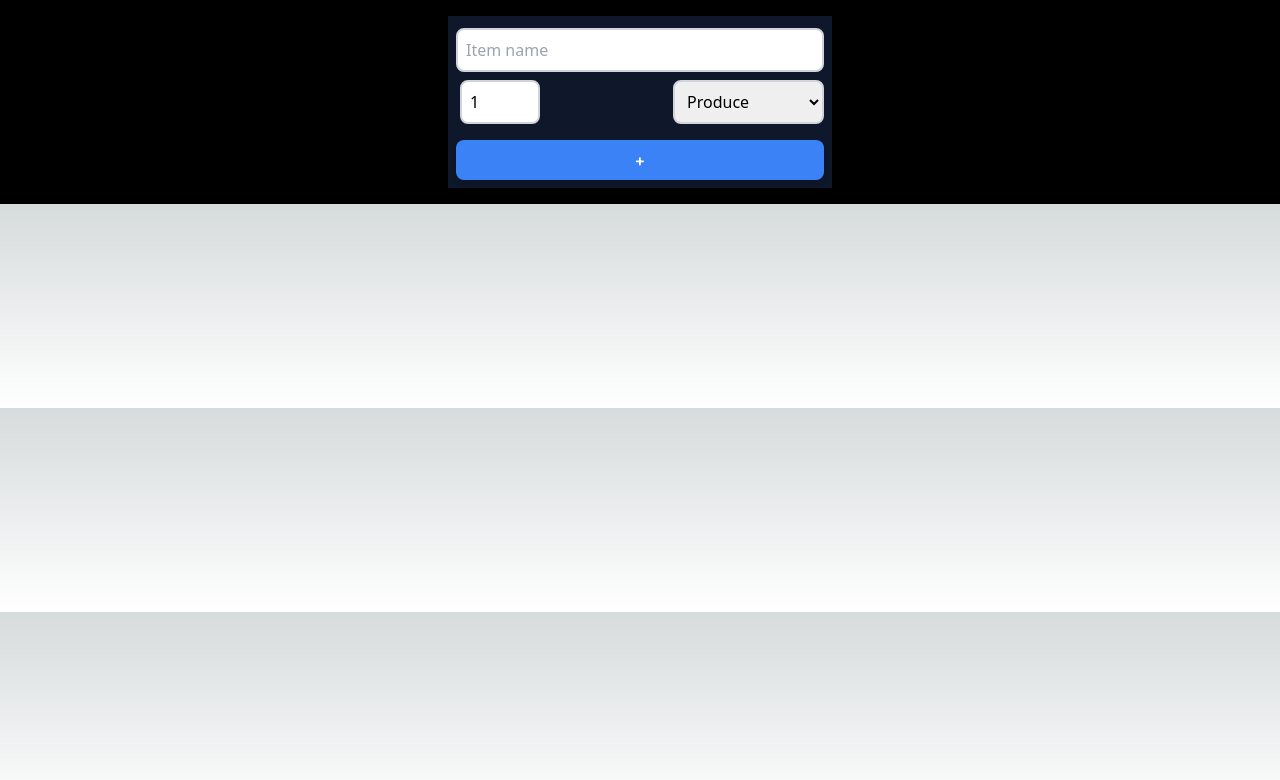
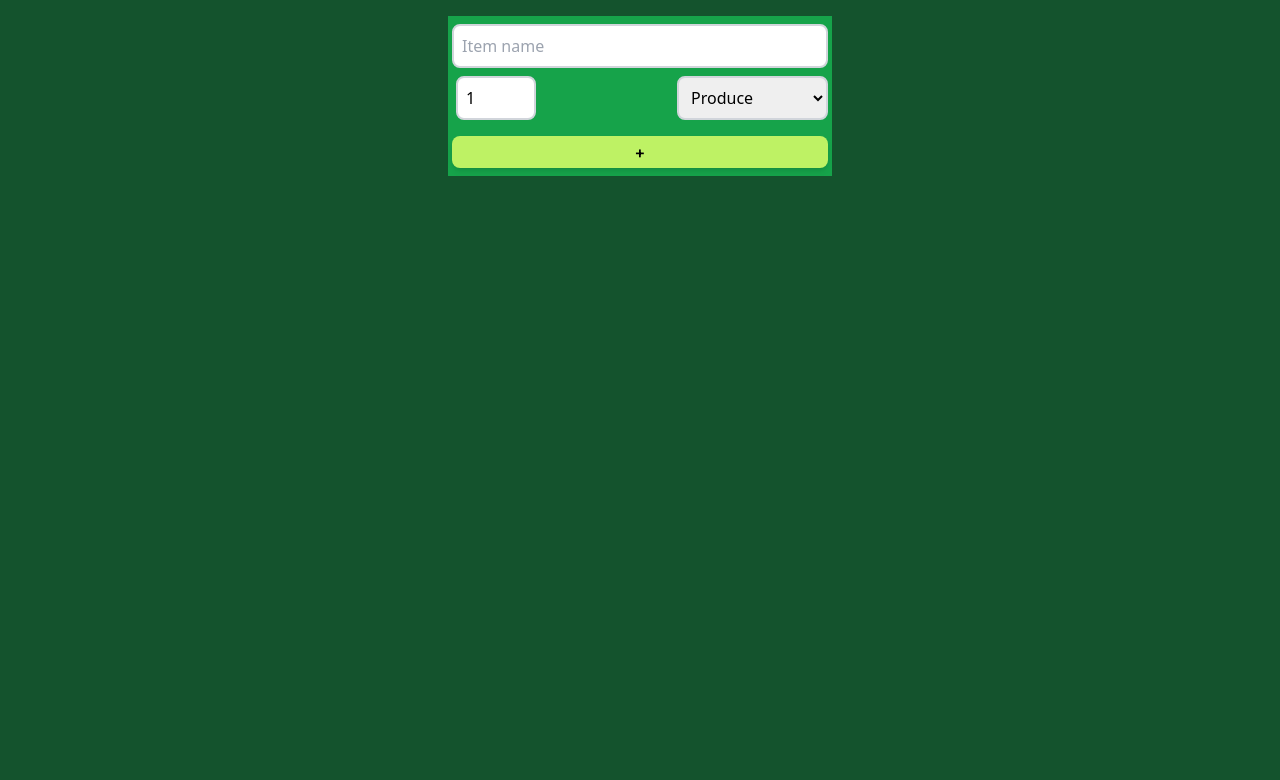
Before and after one commit to rafaelsantoscoelho/cprg306-assignments, a Next.js app: page /week-4 in a window 1280 px wide. Shown: the top 780 px of the page. Built offline with nearby package versions, Linux system fonts and the light colour scheme.

Commit message:
week-4 changed colors

```diff
--- a/app/week-4/new-item.js
+++ b/app/week-4/new-item.js
@@ -42,7 +42,7 @@ export default function NewItem()
     }
 
     return (
-        <form className="p-2 m-4 bg-slate-900 text-black max-w-sm w-full" onSubmit={handleSubmit} >
+        <form className="p-1 m-4 bg-green-600 text-black max-w-sm w-full h-40" onSubmit={handleSubmit} >
             <div className="mb-2">
                 <input type="text" placeholder="Item name" required className="w-full mt-1 border-2 border-gray-300 p-2 rounded-lg font-sans" value={name} onChange={handleName}/>
             </div>
@@ -63,7 +63,7 @@ export default function NewItem()
                     <option value="other">Other</option>
                 </select>
             </div>
-            <button type="submit" className="w-full mt-4 py-2 px-4 bg-blue-500 text-white font-semibold rounded-lg shadow-md hover:bg-blue-700 focus:outline-none focus:ring-2 focus:ring-blue-400 focus:ring-opacity-75">+</button>
+            <button type="submit" className="w-full mt-4 mb-10 p-1 bg-lime-300 text-black font-semibold rounded-lg shadow-md hover:bg-blue-700 focus:outline-none focus:ring-2 focus:ring-blue-400 focus:ring-opacity-75">+</button>
         </form>
     );
 
--- a/app/week-4/page.js
+++ b/app/week-4/page.js
@@ -4,7 +4,7 @@ import NewItem from "./new-item";
 export default function Page()
 {
     return (
-        <main className="flex justify-center w-full bg-black">
+        <main className="flex justify-center w-full h-screen bg-green-900">
             <NewItem />
         </main>
     );
```
